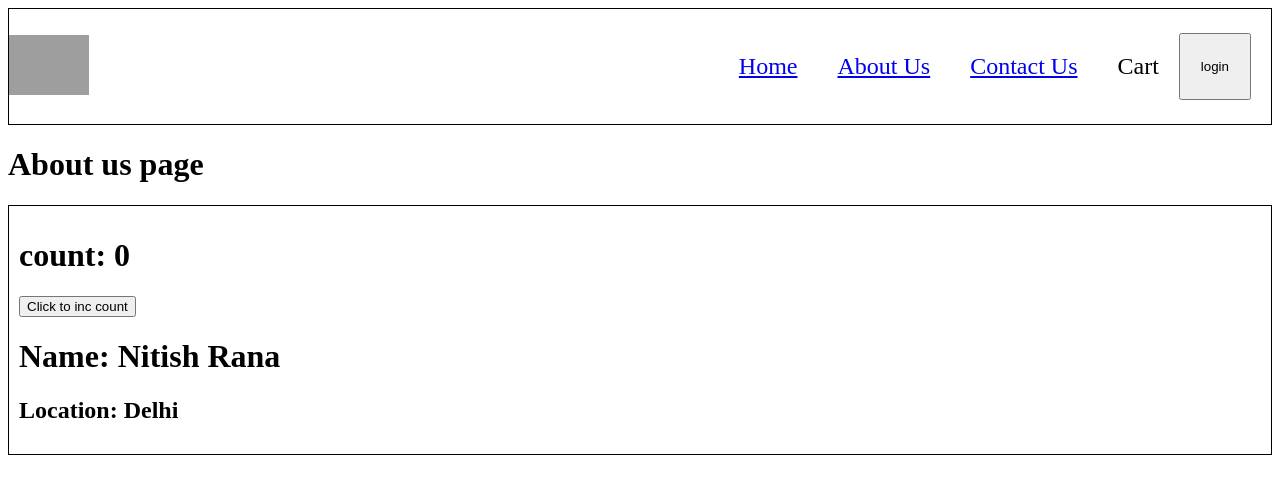
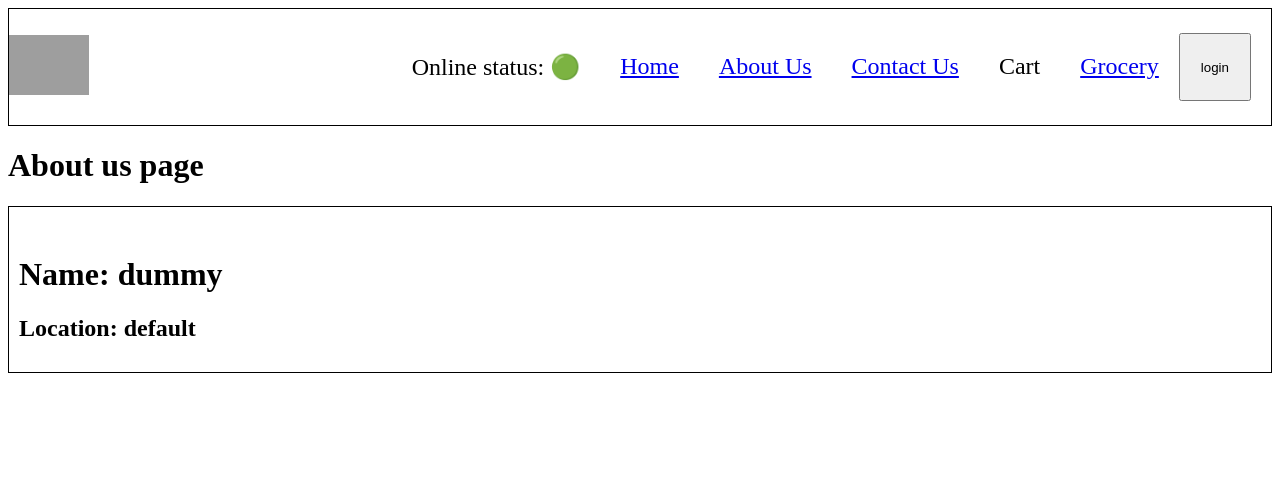
Before and after one commit to rananitish37/Food_Ordering_App_React, a React (Vite) app: page /about in a window 1280 px wide. Shown: the top 494 px of the page. Built offline with nearby package versions, Linux system fonts and the light colour scheme; no server answers; grey boxes are pictures that could not be loaded.

Commit message:
Understand how we can do the things in class based component that we can do in functional component and also seen lazy loading concept , understand how we can make our own hooks and make hooks to optimize our app

```diff
--- a/src/App.js
+++ b/src/App.js
@@ -1,4 +1,4 @@
-import React from "react";
+import React,{Suspense, lazy} from "react";
 import ReactDOM from "react-dom/client";
 import Header from "./components/Header";
 import Body from "./components/Body";
@@ -7,6 +7,9 @@ import Contact from "./components/Contact";
 import Error from "./components/Error";
 import RestaurantMenu from "./components/RestaurantMenu";
 import { createBrowserRouter, RouterProvider,Outlet } from "react-router-dom";
+
+
+const Grocery = lazy(()=>import("./components/Grocery"));
 
 const AppLayout = () => {
     return (
@@ -38,6 +41,10 @@ const appRouter = createBrowserRouter([
                 path: "/restaurant/:resId",
                 element: <RestaurantMenu />
             },
+            {
+                path: "/grocery",
+                element: <Suspense fallback={<h1>Loading....</h1>}><Grocery /></Suspense>
+            },
         ],
         errorElement: <Error />,
     },
--- a/src/components/About.js
+++ b/src/components/About.js
@@ -1,14 +1,38 @@
 // import Users from "./Users";
+import { Component } from "react";
 import UsersClass from "./UsersClass";
 
-const About = () => {
+// const About = () => {
+//     return (
+//         <div>
+//             <h1>About us page</h1>
+//             {/* <Users name = {"Nitish Rana"} location={"Ahmedabad"} /> */}
+//             <UsersClass name={"Nitish Rana"} location={"Delhi"} />
+//         </div>
+//     )
+// }
+class About extends Component{
+    constructor(){
+        super();
+        console.log("Parent constructor");
+    }
+
+    componentDidMount(){
+        // console.log("Parent componentDidMount");
+
+    }
+
+    render(){
+        console.log("Parent render");
         return (
             <div>
                 <h1>About us page</h1>
                 {/* <Users name = {"Nitish Rana"} location={"Ahmedabad"} /> */}
-            <UsersClass name={"Nitish Rana"} location={"Delhi"} />
+                <UsersClass name={"First"} location={"Delhi"} />
+                {/* <UsersClass name={"Second"} location={"Kolkata"} /> */}
             </div>
         )
     }
+}
 
 export default About;
--- a/src/components/Body.js
+++ b/src/components/Body.js
@@ -3,6 +3,7 @@ import RestaurantCard from "./RestaurantCard";
 import { useEffect, useState } from "react";
 import Shimmer from "./Shimmer"
 import { Link } from "react-router-dom";
+import useOnlineStatus from "../utils/useOnlineStatus";
 
 const Body = () => {
 
@@ -31,6 +32,11 @@ const Body = () => {
     // if(listOfRestro.length === 0){
     //     return <Shimmer />
     // }
+
+    const onlineStatus = useOnlineStatus();
+    if(onlineStatus === false ) return(
+        <h1>Seems your are offline please check your internet connection</h1>
+    );
 
     return listOfRestro.length === 0 ? (<Shimmer />) : (
         <div className="body">
--- /dev/null
+++ b/src/components/Grocery.js
@@ -0,0 +1,9 @@
+const Grocery  = () =>{
+    return(
+        <div>
+            <h1>This is our grocery store we can assume it has various component inside it</h1>
+        </div>
+    )
+}
+
+export default Grocery;
--- a/src/components/Header.js
+++ b/src/components/Header.js
@@ -1,9 +1,13 @@
-import { useState } from "react";
+import { lazy, useState } from "react";
 import {LOGO_URL} from "../utils/constant";
 import { Link } from "react-router-dom";
+import useOnlineStatus from "../utils/useOnlineStatus";
+
+
 
 const Header = () => {
     const [btnLoginLogout, setBtnLoginLogout] = useState("login");
+    const onlineStatus = useOnlineStatus();
     return(
         <div className="header">
             <div className="logo-containe">
@@ -11,10 +15,12 @@ const Header = () => {
             </div>
             <div className="nav-item">
                 <ul>
+                    <li>Online status: {onlineStatus === true? "🟢":"🔴"}</li>
                     <li><Link to="/">Home</Link></li>
                     <li><Link to="/about">About Us</Link></li>
                     <li><Link to="/contact">Contact Us</Link></li>
                     <li>Cart</li>
+                    <li><Link to="/grocery">Grocery</Link></li>
                     <button className="login-btn" onClick={() =>{
                         if(btnLoginLogout == "login"){
                             setBtnLoginLogout("logout");
--- a/src/components/RestaurantMenu.js
+++ b/src/components/RestaurantMenu.js
@@ -1,34 +1,19 @@
-import { useEffect, useState } from "react";
 import Shimmer from "./Shimmer";
 import { useParams } from "react-router-dom";
-import { MENU_API } from "../utils/constant";
+import useRestaurantMenu from "../utils/useRestaurantMenu";
+
 
 const RestaurantMenu  = () =>{
 
     const {resId} =useParams();
 
-    const [resInfo,setResInfo] = useState(null);
-
-    useEffect(()=>{
-        fetchMenu();
-    },[]);
-
-    const fetchMenu= async () => {
-        const data = await fetch(MENU_API+resId);
-
-        const json = await data.json();
-        setResInfo(json.data);
-        // console.log(json?.data?.cards[4]?.groupedCard?.cardGroupMap?.REGULAR?.crads[2]?.card?.card?.itemCards?.card);
-    };
+    const resInfo = useRestaurantMenu(resId);
 
     if(resInfo === null) return <Shimmer />
 
     const {name,cuisines, costForTwoMessage} = resInfo?.cards[2]?.card?.card?.info;
 
     const  itemCards  = resInfo.cards[5]?.groupedCard?.cardGroupMap?.REGULAR?.cards[2]?.card?.card?.itemCards;
-
-    // console.log(itemCards);
-
 
     return(
         <div>
@@ -37,8 +22,6 @@ const RestaurantMenu  = () =>{
             <h2>Menu</h2>
             <ul>
                 {itemCards.map(item => <li key={item.card.info.id}>{item.card.info.name}- {"Rs"} {item.card.info.price/100 || item.card.info.defaultPrice/100 }</li>)}
-                {/* <li>{itemCards[0].card.info.name}</li>
-                <li>{itemCards[1].card.info.name}</li> */}
             </ul>
         </div>
     )
--- a/src/components/UsersClass.js
+++ b/src/components/UsersClass.js
@@ -7,33 +7,52 @@ class UsersClass extends React.Component{
     constructor(props){
         super(props);
 
+        console.log(this.props.name+" child Constructor");
         // this.state={
         //     count:0,
         //     count2:1,
         // }
+        // this.state={
+        //     count:0,
+        // }
         this.state={
-            count:0,
-        }
+            userInfo:{
+                name:"dummy",
+                location:"default",
+            },
+        };
     }
 
-    componentDidMount(){
-        console.log("Mount");
+    async componentDidMount(){
+        // console.log(this.props.name+" componentDidMount");
+        const getData= await fetch("https://api.github.com/users/rananitish37");
+
+        const json = await getData.json();
+
+        this.setState({
+            userInfo:json,
+        });
+
+        console.log(json);
     }
 
 
     render(){
-        const {name, location} = this.props;
+        const {name, location,avatar_url} = this.state.userInfo;
+        console.log(name+" child render");
         // const {count,count2} = this.state;
-        const { count } = this.state;
+        // const { count } = this.state;
         return(
             <div className="user_info">
                 {/* <h1>count: {this.state.count}</h1> */}
-                <h1>count: {count}</h1>
+                {/* <h1>count: {count}</h1>
                 <button onClick={()=>{
                     this.setState({
                         count:this.state.count+1,
                 })
-                }}>Click to inc count</button>
+                }}>Click to inc count</button> */}
+
+                <img src={avatar_url}/>
                 <h1>Name: {name}</h1>
                 <h2>Location: {location}</h2>
             </div>
--- /dev/null
+++ b/src/utils/useOnlineStatus.js
@@ -0,0 +1,19 @@
+import { useEffect, useState } from "react";
+
+const useOnlineStatus = () => {
+
+    const [onlineStatus, setOnlinestatus] = useState(true);
+
+    useEffect(()=>{
+        window.addEventListener("offline",()=>{
+            setOnlinestatus(false);
+        });
+        window.addEventListener("online",()=>{
+            setOnlinestatus(true);
+        });
+    },[]);
+
+    return onlineStatus;
+}
+
+export default useOnlineStatus;
--- /dev/null
+++ b/src/utils/useRestaurantMenu.js
@@ -0,0 +1,23 @@
+import { useEffect, useState } from "react"
+import { MENU_API } from "../utils/constant";
+
+const useRestaurantMenu = (resId) => {
+
+    const [resInfo, setResInfo] = useState(null);
+
+    useEffect(()=>{
+        fetchData();
+    },[]);
+
+    const fetchData = async () =>{
+        const data = await fetch(MENU_API+resId);
+
+        const json = await data.json();
+
+        setResInfo(json.data);
+    }
+
+    return resInfo;
+}
+
+export default useRestaurantMenu;
```
Lines whose indentation alone changed are shown as unchanged.
